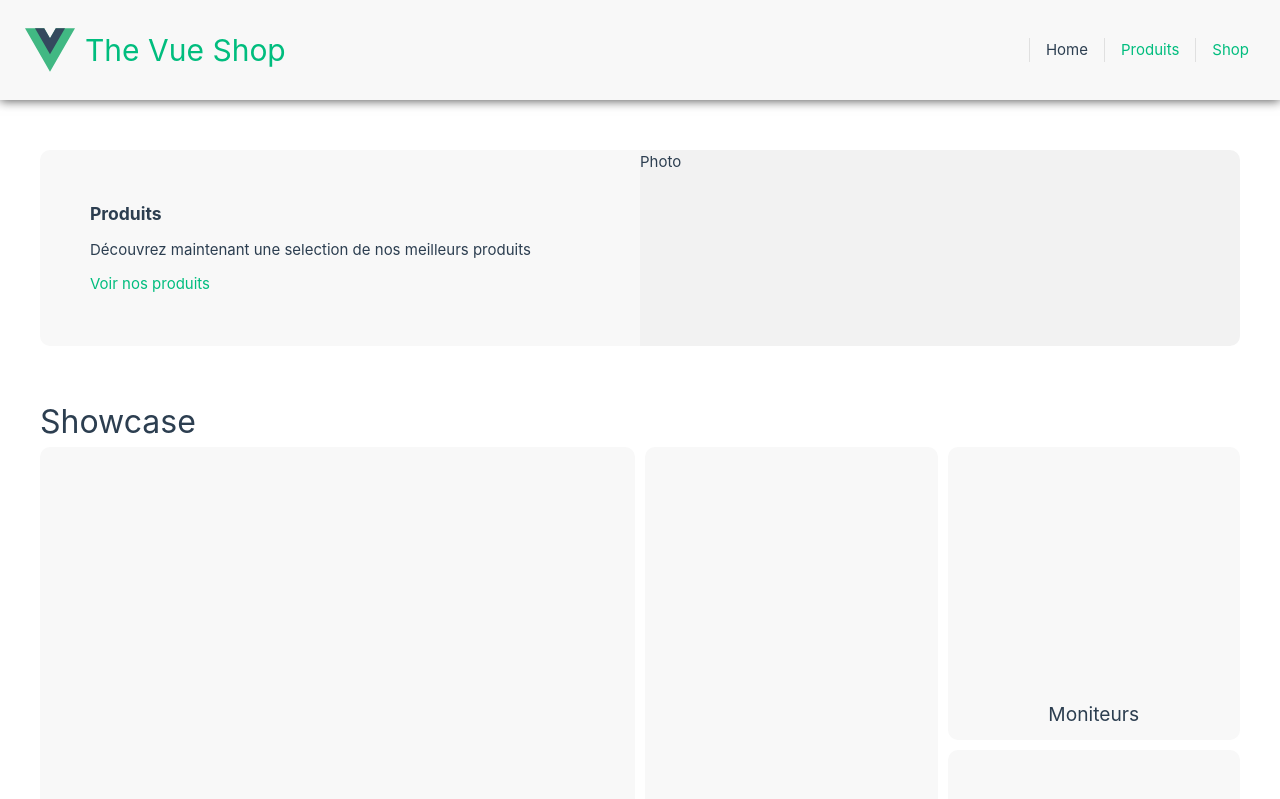
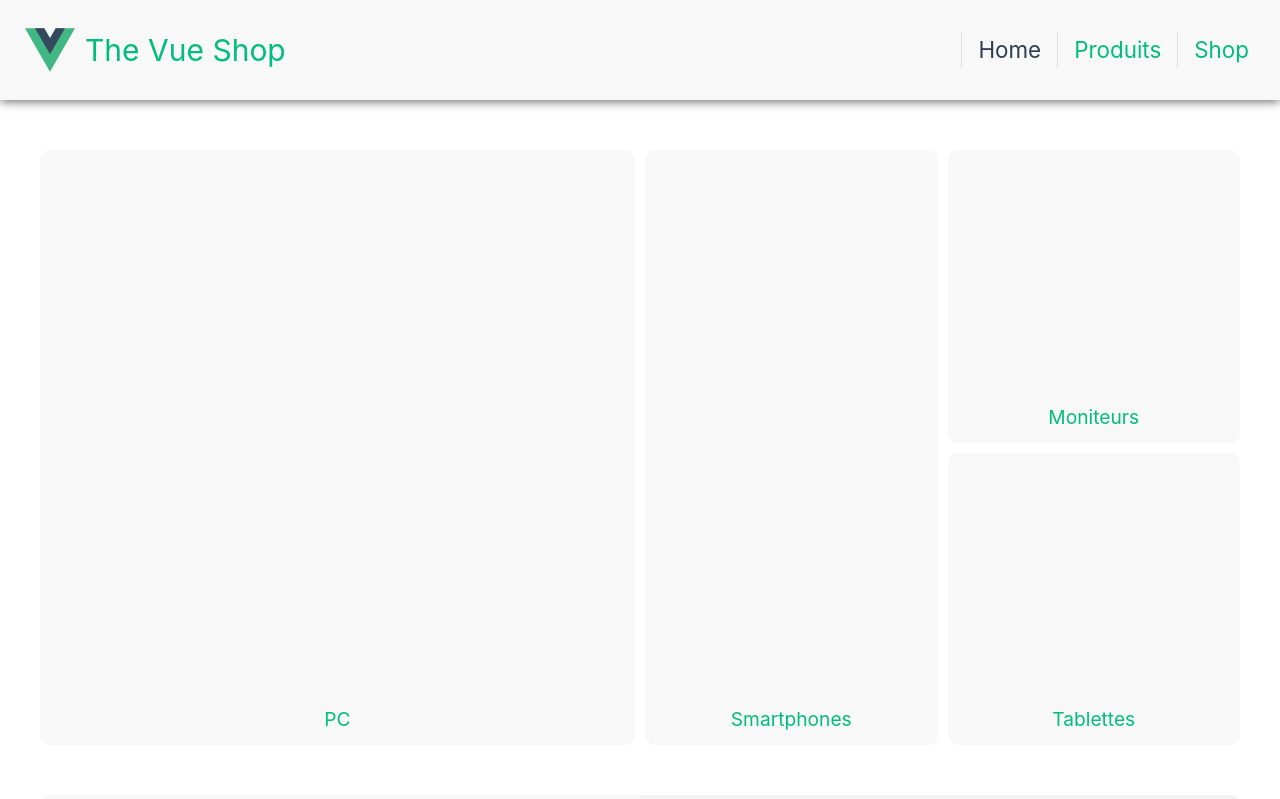
Before and after one commit to leocapde/the-vue-shop, a Vue app: page / in a window 1280 px wide. Shown: the top 799 px of the page. Built offline with nearby package versions, Linux system fonts and the light colour scheme.

Commit message:
Modification des liens RouterLink

```diff
--- a/src/components/Banner.vue
+++ b/src/components/Banner.vue
@@ -1,3 +1,8 @@
+<script setup>
+import { useProductsStore } from "../stores/products";
+const { resetFilter } = useProductsStore();
+</script>
+
 <template>
   <section id="Banner">
     <div class="banner-container">
@@ -7,9 +12,13 @@
           <p class="banner-text-description">
             Découvrez maintenant une selection de nos meilleurs produits
           </p>
-          <RouterLink to="/products" class="banner-text-btn"
-            >Voir nos produits</RouterLink
+          <RouterLink
+            to="/products"
+            class="banner-text-btn"
+            v-on:click="resetFilter"
           >
+            Voir nos produits
+          </RouterLink>
         </div>
       </div>
       <div class="banner-img-container">Photo</div>
--- a/src/components/Header.vue
+++ b/src/components/Header.vue
@@ -1,3 +1,8 @@
+<script setup>
+import { useProductsStore } from "../stores/products";
+const { resetFilter } = useProductsStore();
+</script>
+
 <template>
   <header id="Header">
     <RouterLink to="/" class="title-return-home">
@@ -14,7 +19,7 @@
     </RouterLink>
     <nav class="header-nav">
       <RouterLink to="/">Home</RouterLink>
-      <RouterLink to="/products">Produits</RouterLink>
+      <RouterLink to="/products" v-on:click="resetFilter">Produits</RouterLink>
       <RouterLink to="/shop">Shop</RouterLink>
     </nav>
   </header>
@@ -30,7 +35,7 @@
   justify-content: space-between;
   background-color: var(--color-background-soft);
   padding: 15px;
-  z-index: 999;
+  z-index: 1;
   box-shadow: 0 1px 10px rgba(0, 0, 0, 0.65);
 }
 
@@ -50,6 +55,7 @@
 
 nav a {
   display: inline-block;
+  font-size: 1.4rem;
   padding: 0 1rem;
   border-left: 1px solid var(--color-border);
 
--- a/src/components/ProductsCard.vue
+++ b/src/components/ProductsCard.vue
@@ -6,9 +6,6 @@
     <div class="products-card-price">
       <slot name="price"></slot>
     </div>
-    <!-- <div class="products-card-categorie">
-      <slot name="categorie"></slot>
-    </div> -->
   </div>
 </template>
 
--- a/src/components/ProductsFilter.vue
+++ b/src/components/ProductsFilter.vue
@@ -46,6 +46,7 @@ export default {
 
 .products-filter-btn {
   padding: 0 1rem;
+  font-size: 1.2rem;
   border-right: 1px solid var(--color-border);
   cursor: pointer;
 
--- a/src/components/ProductsList.vue
+++ b/src/components/ProductsList.vue
@@ -18,7 +18,6 @@ const { products, filter } = storeToRefs(useProductsStore());
       >
         <template #title>{{ product.name }}</template>
         <template #price>{{ product.price }} €</template>
-        <!-- <template #categorie>{{ product.categorie }}</template> -->
       </ProductsCard>
     </div>
   </section>
--- a/src/components/Showcase.vue
+++ b/src/components/Showcase.vue
@@ -1,11 +1,38 @@
+<script setup>
+import { useProductsStore } from "../stores/products";
+const { toggleFilter } = useProductsStore();
+</script>
+
 <template>
   <section id="Showcase">
-    <h2 class="showcase-title">Showcase</h2>
     <div class="showcase-container">
-      <div class="showcase-item showcase-item-one">PC</div>
-      <div class="showcase-item showcase-item-two">Smartphones</div>
-      <div class="showcase-item showcase-item-four-top">Moniteurs</div>
-      <div class="showcase-item showcase-item-four-bottom">Tablettes</div>
+      <RouterLink
+        to="/products"
+        class="showcase-item showcase-item-one"
+        v-on:click="toggleFilter('pc')"
+        >PC</RouterLink
+      >
+      <RouterLink
+        to="/products"
+        class="showcase-item showcase-item-two"
+        v-on:click="toggleFilter('smartphones')"
+      >
+        Smartphones
+      </RouterLink>
+      <RouterLink
+        to="/products"
+        class="showcase-item showcase-item-four-top"
+        v-on:click="toggleFilter('moniteurs')"
+      >
+        Moniteurs
+      </RouterLink>
+      <RouterLink
+        to="/products"
+        class="showcase-item showcase-item-four-bottom"
+        v-on:click="toggleFilter('tablettes')"
+      >
+        Tablettes
+      </RouterLink>
     </div>
   </section>
 </template>
@@ -43,5 +70,12 @@
     grid-column: 3;
     grid-row: 1 / span 2;
   }
+
+  &:hover {
+    padding: 25px;
+    font-weight: bold;
+    // opacity: 0.8;
+    background-color: var(--color-background-mute);
+  }
 }
 </style>
--- a/src/stores/products.js
+++ b/src/stores/products.js
@@ -67,5 +67,8 @@ export const useProductsStore = defineStore({
     toggleFilter(filter) {
       this.filter = filter;
     },
+    resetFilter() {
+      this.filter = "all";
+    },
   },
 });
--- a/src/views/HomeView.vue
+++ b/src/views/HomeView.vue
@@ -5,7 +5,6 @@ import Banner from "../components/Banner.vue";
 
 <template>
   <main id="Home">
-    <Banner />
     <Showcase />
     <Banner />
   </main>
```
